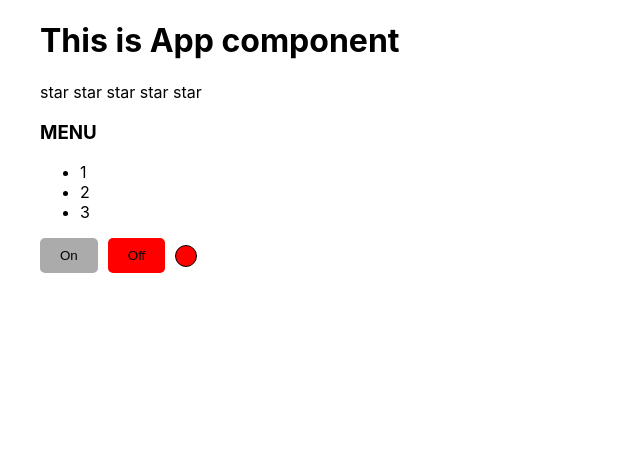
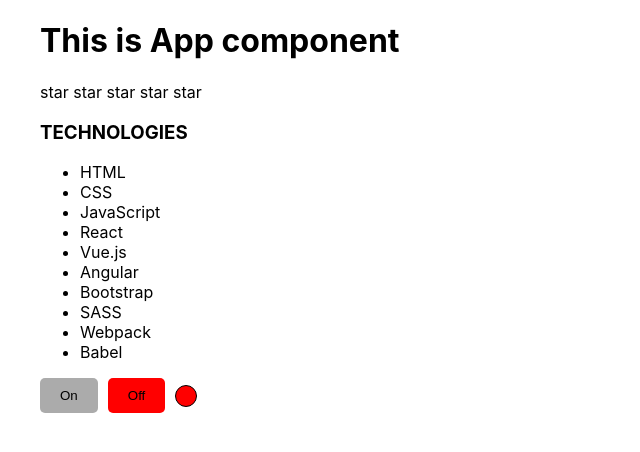
Before and after one commit to DenisKulik/react-course, a React (Create React App) app: page / in a window 1280 px wide. Shown: the top 452 px of the page, without its empty margins (0-640 px from the left). Built offline with nearby package versions, Linux system fonts and the light colour scheme.

Commit message:
add Accordion stories

```diff
--- a/src/App.tsx
+++ b/src/App.tsx
@@ -14,9 +14,8 @@ function App() {
     return (
         <div className="App">
             <PageTitle title={'This is App component'} />
-            <Rating ratingValue={ratingValue}
-                    setRatingValue={setRatingValue} />
-            <Accordion title={'Menu'}
+            <Rating ratingValue={ratingValue} setRatingValue={setRatingValue} />
+            <Accordion title={'Technologies'}
                        accordionCollapsed={accordionCollapsed}
                        toggleCollapse={toggleCollapse} />
             <Switch status={switchStatus} setStatus={setSwitchStatus} />
--- a/src/components/Accordion/Accordion.tsx
+++ b/src/components/Accordion/Accordion.tsx
@@ -10,9 +10,9 @@ export default function Accordion(props: AccordionPropsType) {
     const { title, accordionCollapsed, toggleCollapse } = props;
 
     return (
-        <div className={ styles.accordion }>
-            <AccordionTitle title={ title } toggleCollapse={ toggleCollapse } />
-            { !accordionCollapsed && <AccordionBody /> }
+        <div className={styles.accordion}>
+            <AccordionTitle title={title} toggleCollapse={toggleCollapse} />
+            {!accordionCollapsed && <AccordionBody />}
         </div>
     );
 }
@@ -24,16 +24,23 @@ type AccordionTitlePropsType = {
 
 function AccordionTitle({ title, toggleCollapse }: AccordionTitlePropsType) {
     return (
-        <h3 className={ styles.title } onClick={ toggleCollapse }>{ title }</h3>
+        <h3 className={styles.title} onClick={toggleCollapse}>{title}</h3>
     );
 }
 
 function AccordionBody() {
     return (
         <ul>
-            <li>1</li>
-            <li>2</li>
-            <li>3</li>
+            <li>HTML</li>
+            <li>CSS</li>
+            <li>JavaScript</li>
+            <li>React</li>
+            <li>Vue.js</li>
+            <li>Angular</li>
+            <li>Bootstrap</li>
+            <li>SASS</li>
+            <li>Webpack</li>
+            <li>Babel</li>
         </ul>
     );
 }
```
Also changed, not shown: 1 other file (tests, documents, lock files or other folders).
